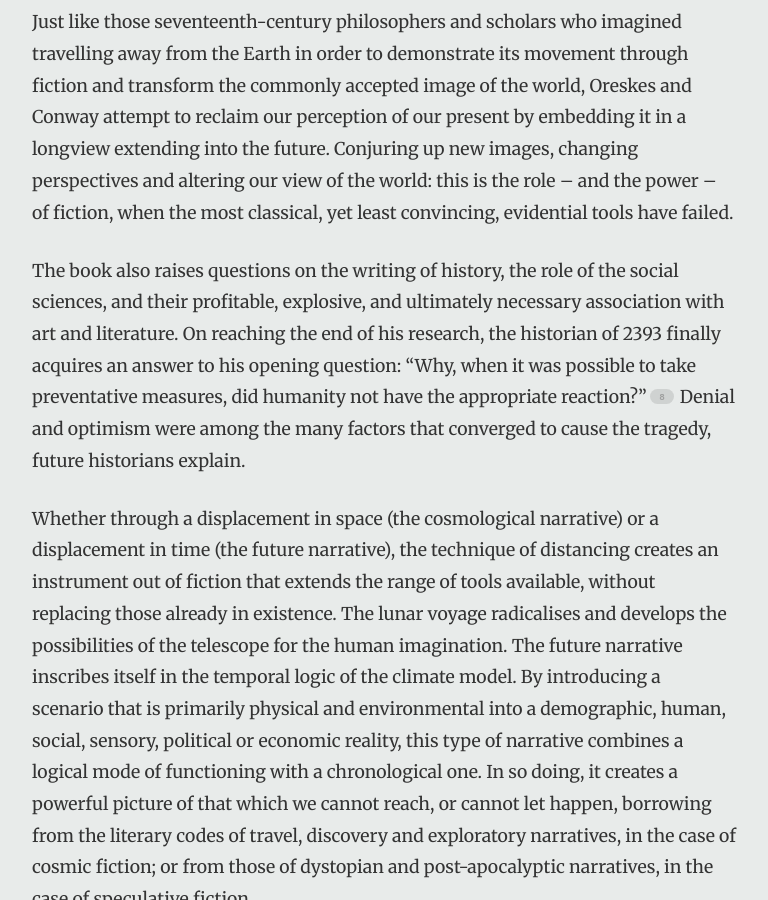
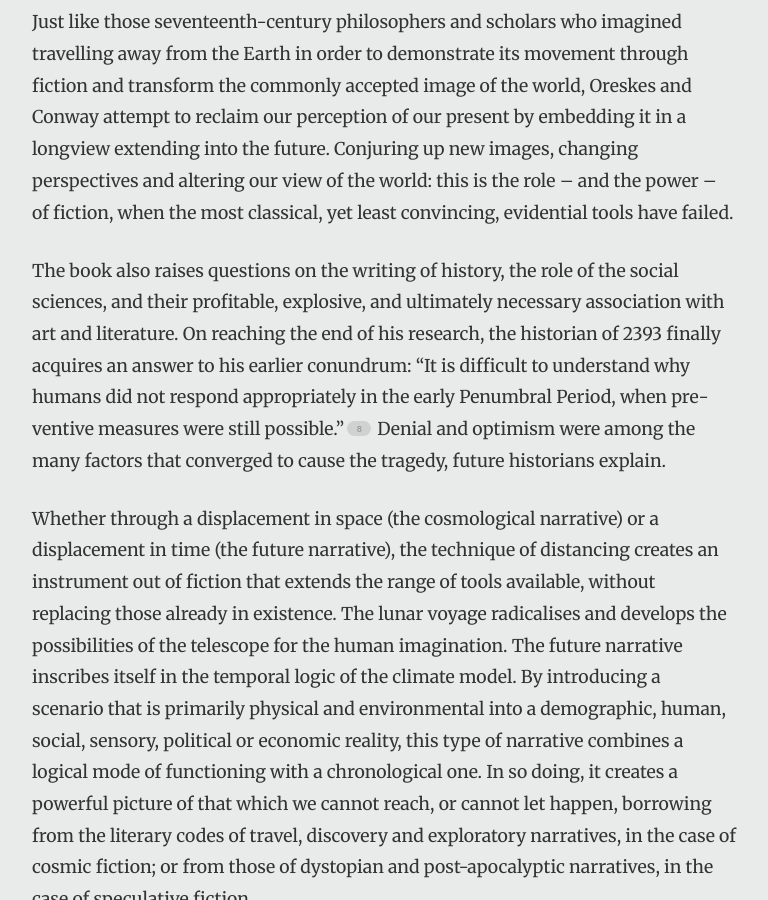
Before and after one commit to historiesofthefuture/historiesofthefuture, a Jekyll site: the page built from essays/ait-touati/distance.md, in a window 1280 px wide and 900 px high, scrolled down 4256 px. Shown: the whole window, without its empty margins (256-1024 px from the left). Built offline with Jekyll 4.4.1, drawn with Linux system fonts in a browser that asks for light colours; nearby versions of some CDN libraries; some web fonts are replaced.

Commit message:
Update distance.md

```diff
--- a/essays/ait-touati/distance.md
+++ b/essays/ait-touati/distance.md
@@ -133,8 +133,7 @@ convincing, evidential tools have failed.
 The book also raises questions on the writing of history, the role of the social sciences,
 and their profitable, explosive, and ultimately necessary association with art and literature.
 On reaching the end of his research, the historian of 2393 finally acquires an answer to his
-opening question: “Why, when it was possible to take preventative measures, did humanity not
-have the appropriate reaction?”[^8]  Denial and optimism were among the many factors that
+earlier conundrum: “It is difficult to understand why humans did not respond appropriately in the early Penumbral Period,  when pre­ventive measures were still possible.”[^8]  Denial and optimism were among the many factors that
 converged to cause the tragedy, future historians explain.
 
 Whether through a displacement in space (the cosmological narrative) or a displacement in
@@ -168,4 +167,4 @@ and post-apocalyptic narratives, in the case of speculative fiction.
 
 [^7]: See in particular Naomi Oreskes and Erik Conway, *Merchants of Doubt* (New York: Bloomsbury Press, 2010).
 
-[^8]: This question appears at the end of the opening paragraph of *The Collapse of Western Civiliaztion* in the French edition, but is rendered more declaratively in English (p.2): « Indeed, the most startling aspect of this story is just how much these people knew, and how unable they were to act upon what they knew. »
+[^8]: Oreskes and Conway, *The Collapse of Western Civilization*, 13-14.
```
